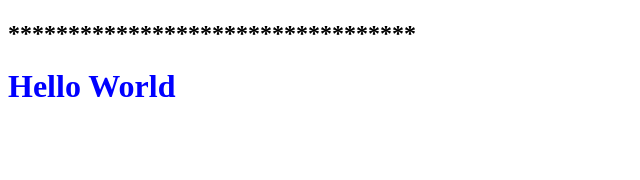
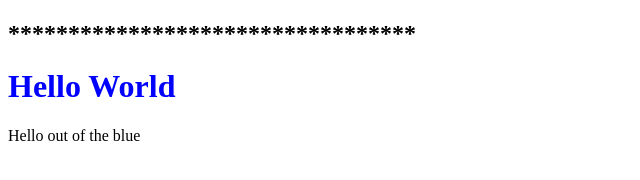
Before and after one commit to JannaIbrahim/TuesdayRepo, a plain HTML site: page index.html in a window 1280 px wide. Shown: the whole page, without its empty margins (0-640 px from the left). Drawn offline with Linux system fonts and the light colour scheme.

Commit message:
Hello from Blue

```diff
--- a/index.html
+++ b/index.html
@@ -9,5 +9,6 @@
 <!-- // blue heading -->
     <h2>**********************************</h2>
     <h1 style="color:blue;">Hello World</h1>
+  <p>Hello out of the blue</p>
 </body>
 </html>
```
